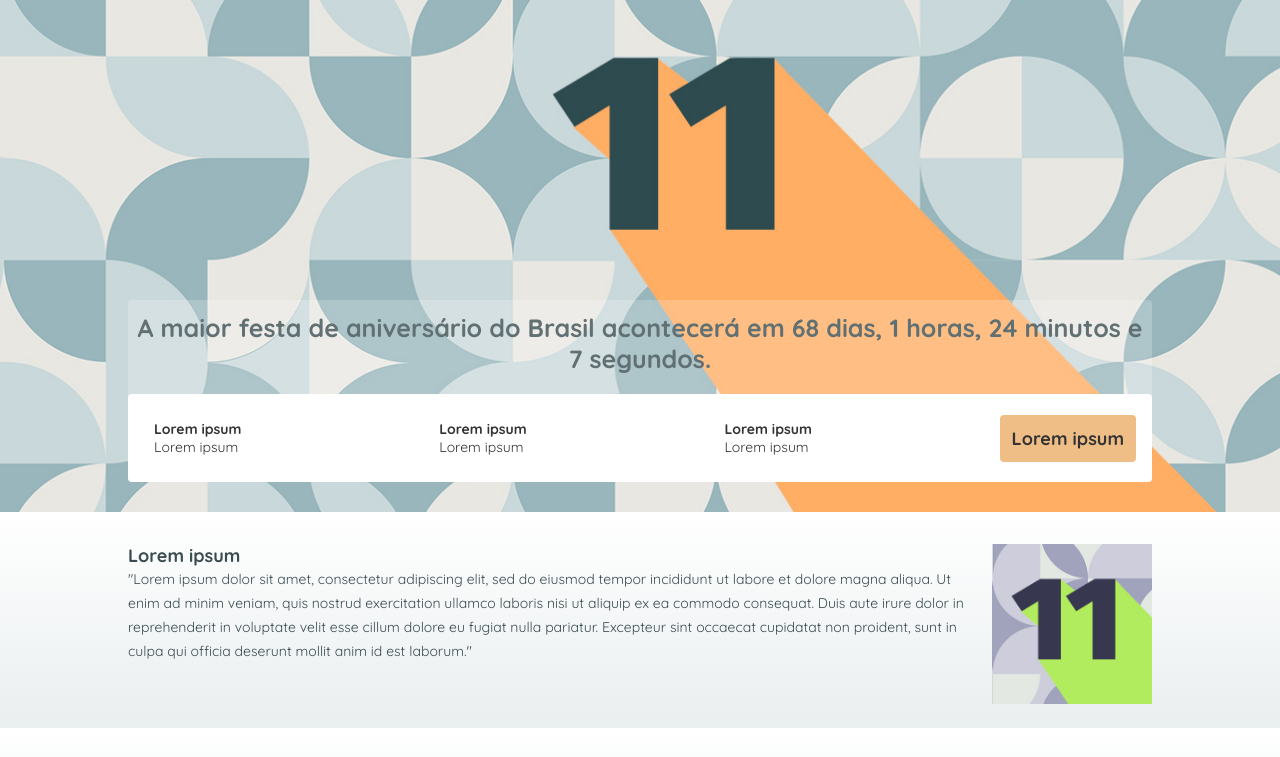
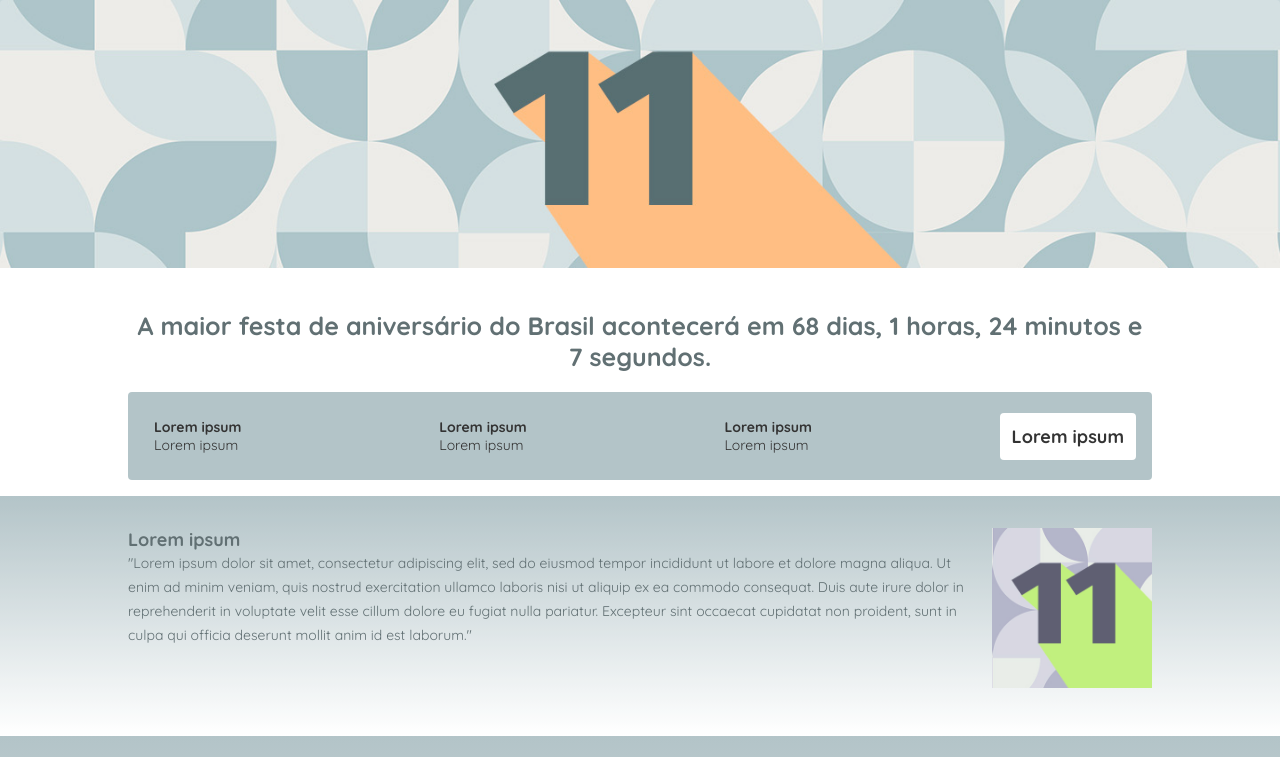
Before and after one commit to nayghtmare/landingpage_aniversario, a website built with Parcel: page index.html in a window 1280 px wide. Shown: the top 757 px of the page. Built offline with nearby package versions, Linux system fonts and the light colour scheme.

Commit message:
correção hero

```diff
--- a/index.html
+++ b/index.html
@@ -12,7 +12,10 @@
 
 </head>
 <body>
-    <header class="hero">
+    <header>
+        <div class="hero">
+        <img src="./src/images/hero1.jpg">
+       </div>
         <div class="container">
             <p class="hero__text">A maior festa de aniversário do Brasil acontecerá em <span id="contador"></span>.</p>
 
@@ -30,7 +33,8 @@
 
         </div>
         </div>
-    </header>
+
+
 
     <section class="event">
         <div class="container" data-aos="fade-left">
@@ -40,7 +44,7 @@
             </div>
             <img class= "event__image" src="./src/images/image2.jpg" alt="Imagem 1">
         </div>
-
+            </header>
 
         <section class="event">
         <div class="container" data-aos="fade-left">
@@ -51,7 +55,7 @@
             </div>
         </div>
     </div>
-
+</div>
         <section class="event">
         <div class="container" data-aos="fade-right">
             <div class="event__detail">
--- a/src/styles/_hero.scss
+++ b/src/styles/_hero.scss
@@ -1,17 +1,16 @@
 @use 'components/variables';
 
 .hero {
-    width: 100%;
-    height: auto;
-    padding-top: 300px;
+    display: flex;
     padding-bottom: 30px;
-    background-image: url(../images/hero.jpg);
-    background-repeat: no-repeat;
-    background-size: cover;
-    position: relative;
+    flex-direction: column;
+
 
     .container  {
         position: relative;
+         display: flex;
+         padding-bottom: 30px;
+         flex-direction: column;
     }
 
 &__text {
--- a/src/styles/components/_buttons.scss
+++ b/src/styles/components/_buttons.scss
@@ -8,7 +8,7 @@
     height: 80%;
 
     &--primary {
-        background-color: variables.$buttonColor;
+        background-color: variables.$gradientWhite;
         color: variables.$textColor2;
         border: none;
         border-radius: 4px;
--- a/src/styles/components/_event.scss
+++ b/src/styles/components/_event.scss
@@ -3,7 +3,7 @@
 .event {
     margin: 0 auto;
     padding: 24px 0;
-    background-image: linear-gradient(variables.$gradientWhite, variables.$gradientBlue);
+    background-image: linear-gradient(variables.$gradientBlue, variables.$gradientWhite);
 
     .container {
         display: flex;
--- a/src/styles/components/_infos_bar.scss
+++ b/src/styles/components/_infos_bar.scss
@@ -2,10 +2,11 @@
 
 .infos-bar {
     padding: 16px 16px;
-        background-color: variables.$gradientWhite;
+        background-color: variables.$blue1;
         display: flex;
         justify-content: space-between;
         border-radius: 4px;
+        margin-bottom: 16px;
 
     &__infos {
         padding: 10px 10px;
```
Also changed, not shown: src/images/hero.jpg (deleted), src/images/hero1.jpg (added), src/images/hero2.jpg (added).
